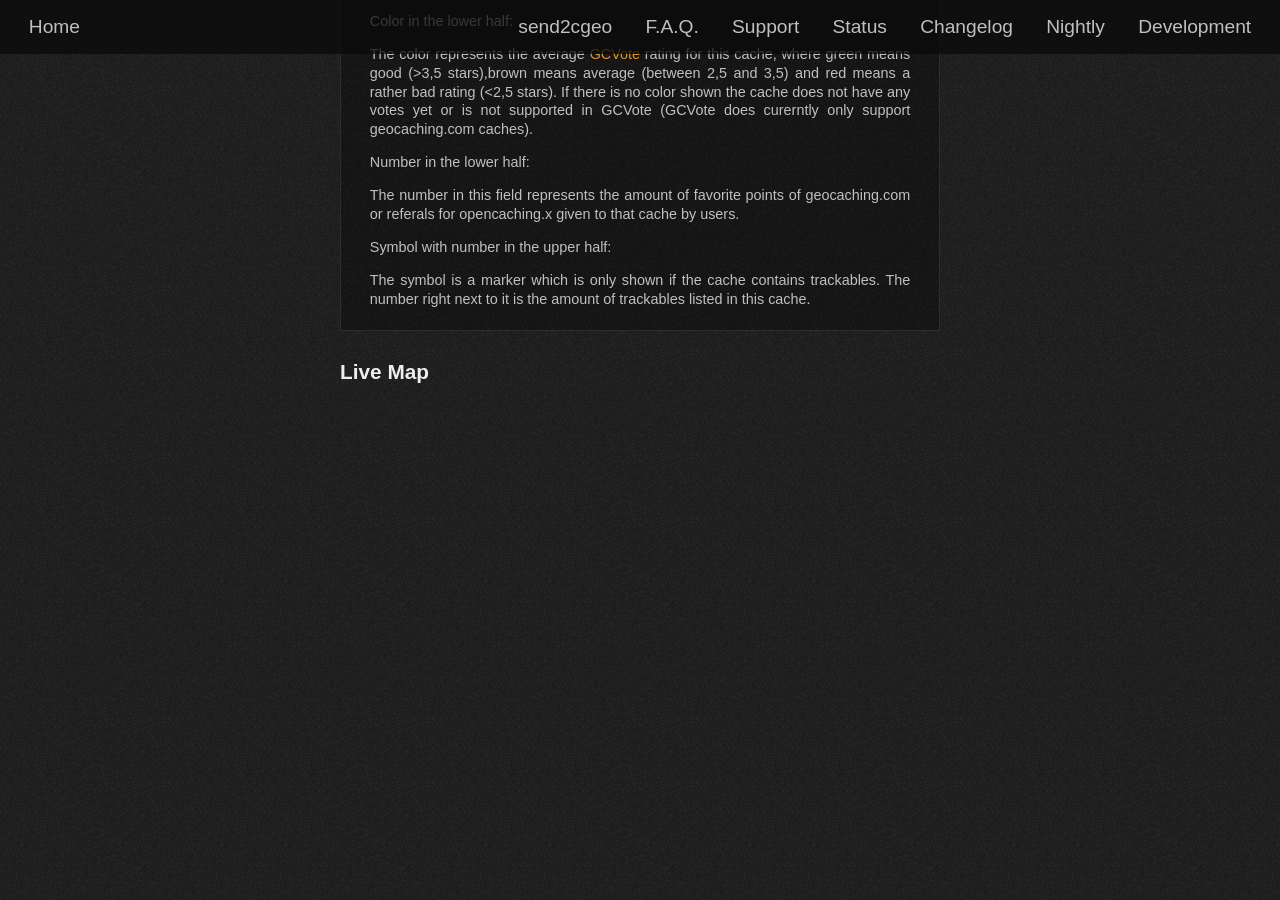
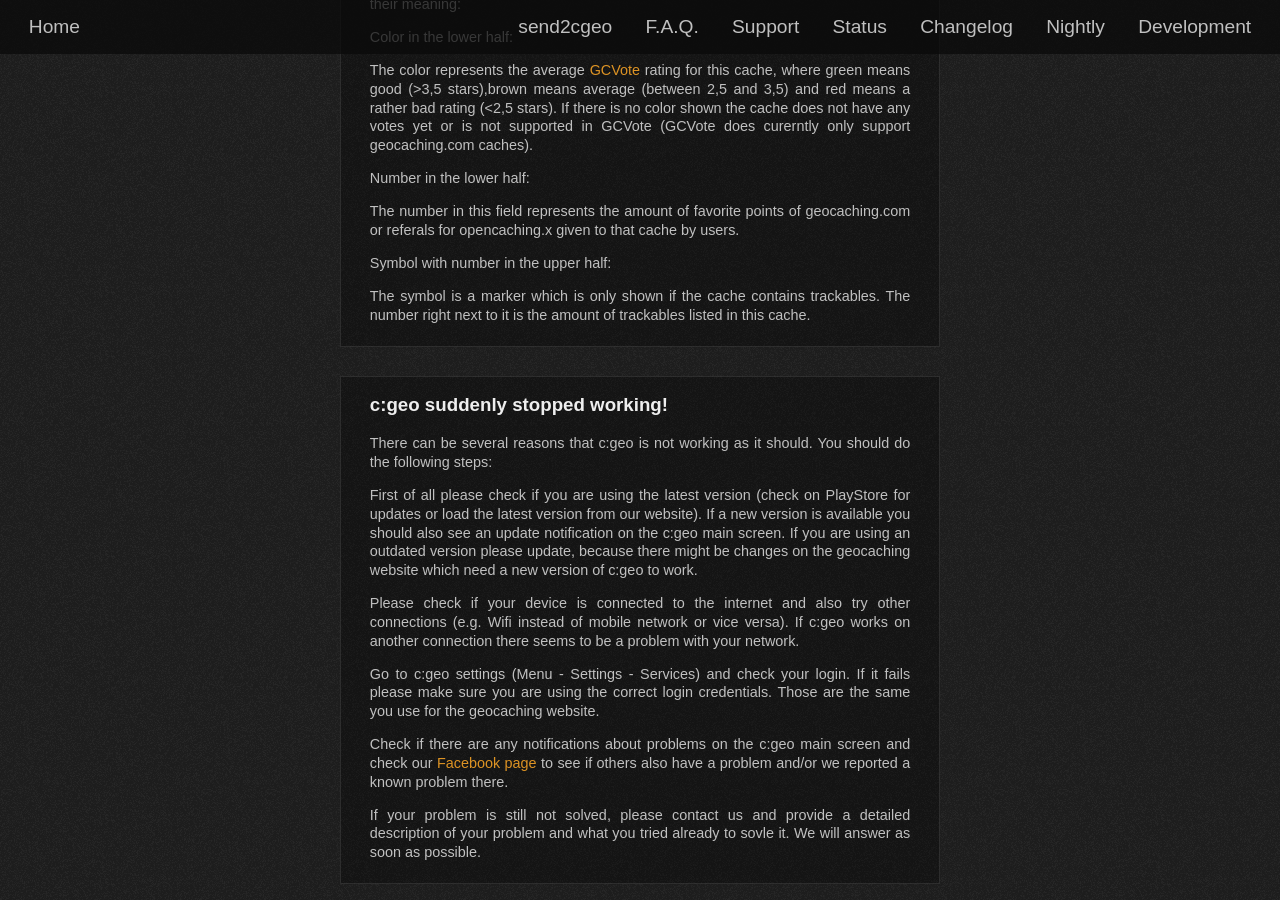
Before and after one commit to cgeo/cgeo.github.io, a Jekyll site: the page built from faq.html, in a window 1280 px wide and 900 px high, scrolled down 11108 px. Built offline with Jekyll 4.4.1, drawn with Linux system fonts in a browser that asks for light colours; some web fonts are replaced; before the commit the page ends 11508 px from its top, so only the background shows below that; some of the changed text lies outside the part shown.

Commit message:
FAQ c:geo stopped working

```diff
--- a/_data/faq.yml
+++ b/_data/faq.yml
@@ -367,5 +367,23 @@
             The symbol is a marker which is only shown if the cache contains trackables.
             The number right next to it is the amount of trackables listed in this cache.
 
+      - title: c:geo suddenly stopped working!
+        content: |
+            There can be several reasons that c:geo is not working as it should.
+            You should do the following steps:
+
+            First of all please check if you are using the latest version (check on PlayStore for updates or load the latest version from our website). If a new version is available you should also see an update notification on the c:geo main screen.
+            If you are using an outdated version please update, because there might be changes on the geocaching website which need a new version of c:geo to work.
+
+            Please check if your device is connected to the internet and also try other connections (e.g. Wifi instead of mobile network or vice versa).
+            If c:geo works on another connection there seems to be a problem with your network.
+
+            Go to c:geo settings (Menu - Settings - Services) and check your login.
+            If it fails please make sure you are using the correct login credentials. Those are the same you use for the geocaching website.
+
+            Check if there are any notifications about problems on the c:geo main screen and check our [Facebook page](https://www.facebook.com/android.geocaching) to see if others also have a problem and/or we reported a known problem there.
+
+            If your problem is still not solved, please contact us and provide a detailed description of your problem and what you tried already to sovle it. We will answer as soon as possible.
+
 - title: Live Map
   items:
```
